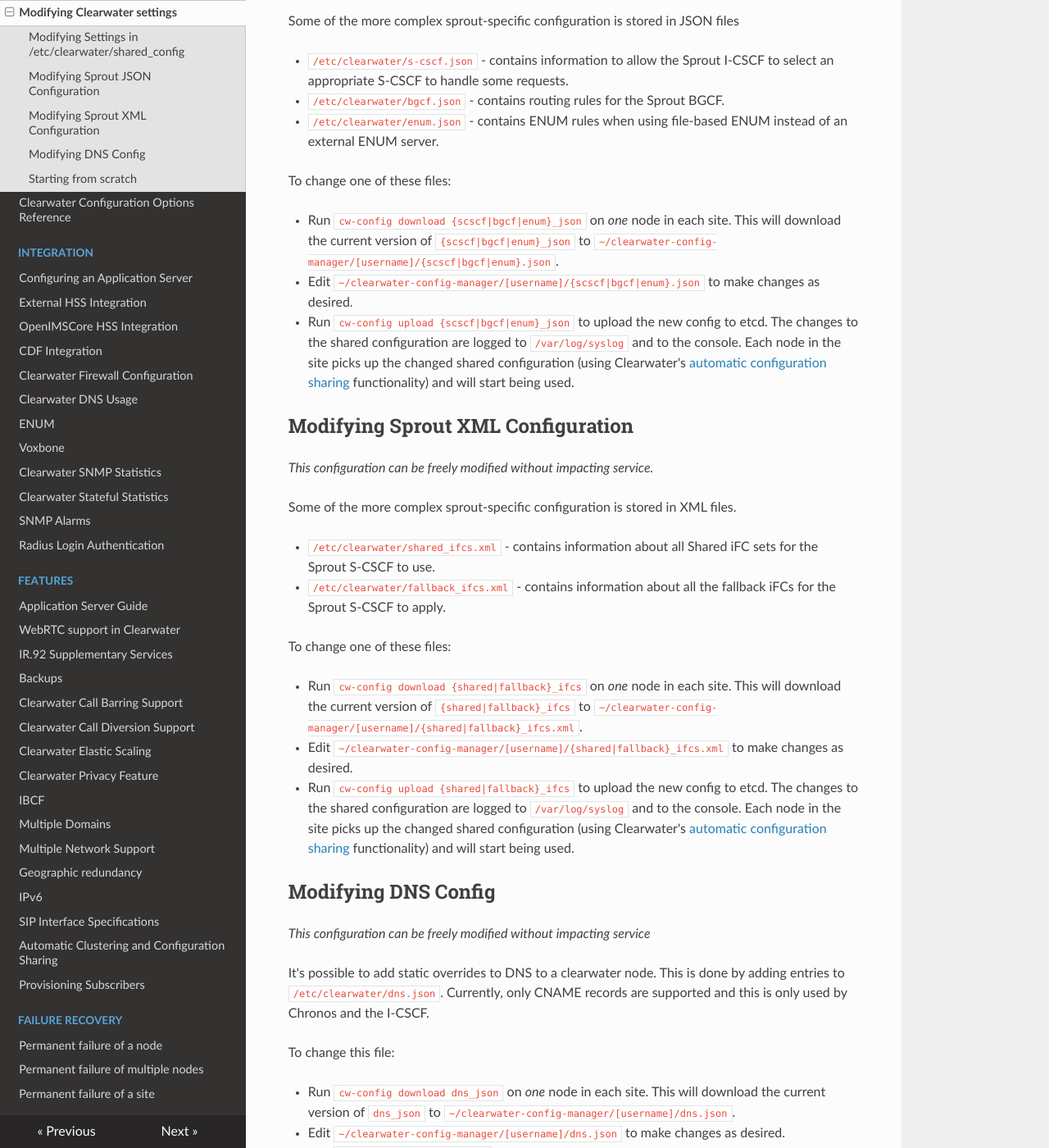
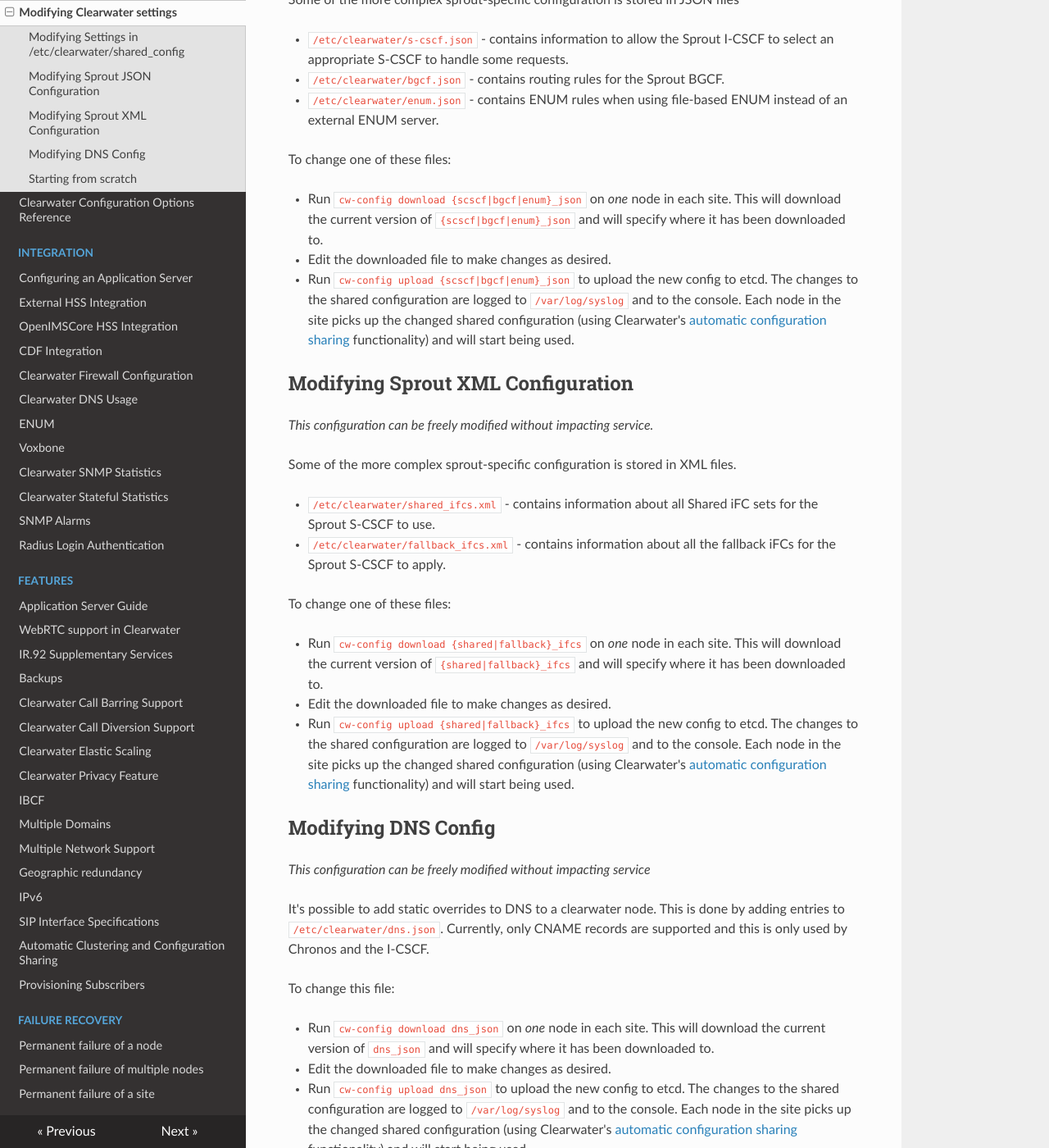
Before and after one commit to Metaswitch/clearwater-readthedocs, an MkDocs documentation site: the page built from docs/Modifying_Clearwater_settings.md, in a window 1280 px wide and 1400 px high, scrolled down 942 px. Shown: the whole window at 82% size. Built offline with MkDocs 1.6.1, drawn with Linux system fonts in a browser that asks for light colours; nearby versions of some CDN libraries; old or Windows-style settings are respelled for this version of MkDocs; some of the changed text lies outside the part shown.

Commit message:
Updates based on code review.

```diff
--- a/docs/Modifying_Clearwater_settings.md
+++ b/docs/Modifying_Clearwater_settings.md
@@ -10,8 +10,8 @@ Settings in `/etc/clearwater/shared_config` can be safely changed without entire
 
 To change one of these settings:
 
-*   On one node of your deployment, run `cw-config download shared_config`. This will download the current version of `shared_config` to `~/clearwater-config-manager/[username]/shared_config`.
-*   Edit `~/clearwater-config-manager/[username]/shared_config` to make changes as desired.
+*   On one node of your deployment, run `cw-config download shared_config`. This will download the current version of `shared_config` and specify where it has been downloaded to.
+*   Edit the downloaded file to make changes as desired.
 *   Run `cw-config upload shared_config` to upload the modified config to etcd. The changes to the shared configuration are logged to `/var/log/syslog` and to the console. Each node in the site picks up the changed shared configuration (using Clearwater's [automatic configuration sharing](Automatic_Clustering_Config_Sharing.md) functionality) and safely restarts itself to use it.
 *   You can check which nodes are using the new shared config by running `cw-check_restart_queue_state`. If this command shows that there's been an error (i.e. a node wasn't able to restart after picking up the new config), simply fix the downloaded `shared_config` file and run `cw-config upload shared_config` again.
 
@@ -27,8 +27,8 @@ Some of the more complex sprout-specific configuration is stored in JSON files
 
 To change one of these files:
 
-*   Run `cw-config download {scscf|bgcf|enum}_json` on *one* node in each site. This will download the current version of `{scscf|bgcf|enum}_json` to `~/clearwater-config-manager/[username]/{scscf|bgcf|enum}.json`.
-*   Edit `~/clearwater-config-manager/[username]/{scscf|bgcf|enum}.json` to make changes as desired.
+*   Run `cw-config download {scscf|bgcf|enum}_json` on *one* node in each site. This will download the current version of `{scscf|bgcf|enum}_json` and will specify where it has been downloaded to.
+*   Edit the downloaded file to make changes as desired.
 *   Run `cw-config upload {scscf|bgcf|enum}_json` to upload the new config to etcd. The changes to the shared configuration are logged to `/var/log/syslog` and to the console. Each node in the site picks up the changed shared configuration (using Clearwater's [automatic configuration sharing](Automatic_Clustering_Config_Sharing.md) functionality) and will start being used.
 
 ## Modifying Sprout XML Configuration
@@ -42,8 +42,8 @@ Some of the more complex sprout-specific configuration is stored in XML files.
 
 To change one of these files:
 
-*   Run `cw-config download {shared|fallback}_ifcs` on *one* node in each site. This will download the current version of `{shared|fallback}_ifcs` to `~/clearwater-config-manager/[username]/{shared|fallback}_ifcs.xml`.
-*   Edit `~/clearwater-config-manager/[username]/{shared|fallback}_ifcs.xml` to make changes as desired.
+*   Run `cw-config download {shared|fallback}_ifcs` on *one* node in each site. This will download the current version of `{shared|fallback}_ifcs` and will specify where it has been downloaded to.
+*   Edit the downloaded file to make changes as desired.
 *   Run `cw-config upload {shared|fallback}_ifcs` to upload the new config to etcd. The changes to the shared configuration are logged to `/var/log/syslog` and to the console. Each node in the site picks up the changed shared configuration (using Clearwater's [automatic configuration sharing](Automatic_Clustering_Config_Sharing.md) functionality) and will start being used.
 
 ## Modifying DNS Config
@@ -54,8 +54,8 @@ It's possible to add static overrides to DNS to a clearwater node. This is done
 
 To change this file:
 
-*   Run `cw-config download dns_json` on *one* node in each site. This will download the current version of `dns_json` to `~/clearwater-config-manager/[username]/dns.json`.
-*   Edit `~/clearwater-config-manager/[username]/dns.json` to make changes as desired.
+*   Run `cw-config download dns_json` on *one* node in each site. This will download the current version of `dns_json` and will specify where it has been downloaded to.
+*   Edit the downloaded file to make changes as desired.
 *   Run `cw-config upload dns_json` to upload the new config to etcd. The changes to the shared configuration are logged to `/var/log/syslog` and to the console. Each node in the site picks up the changed shared configuration (using Clearwater's [automatic configuration sharing](Automatic_Clustering_Config_Sharing.md) functionality) and will start being used.
 
 ## Starting from scratch
```
Also changed, not shown: docs/Manual_Install.md (+2 -2 lines).
